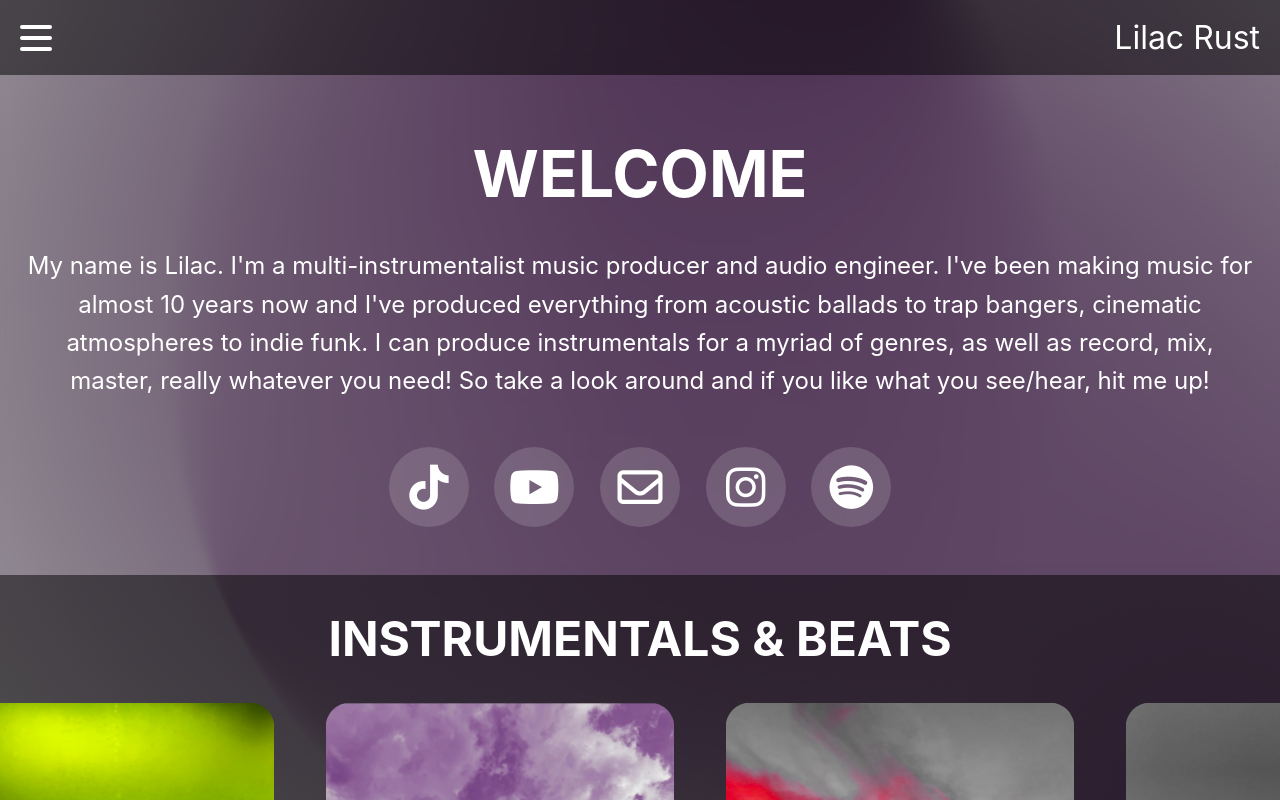
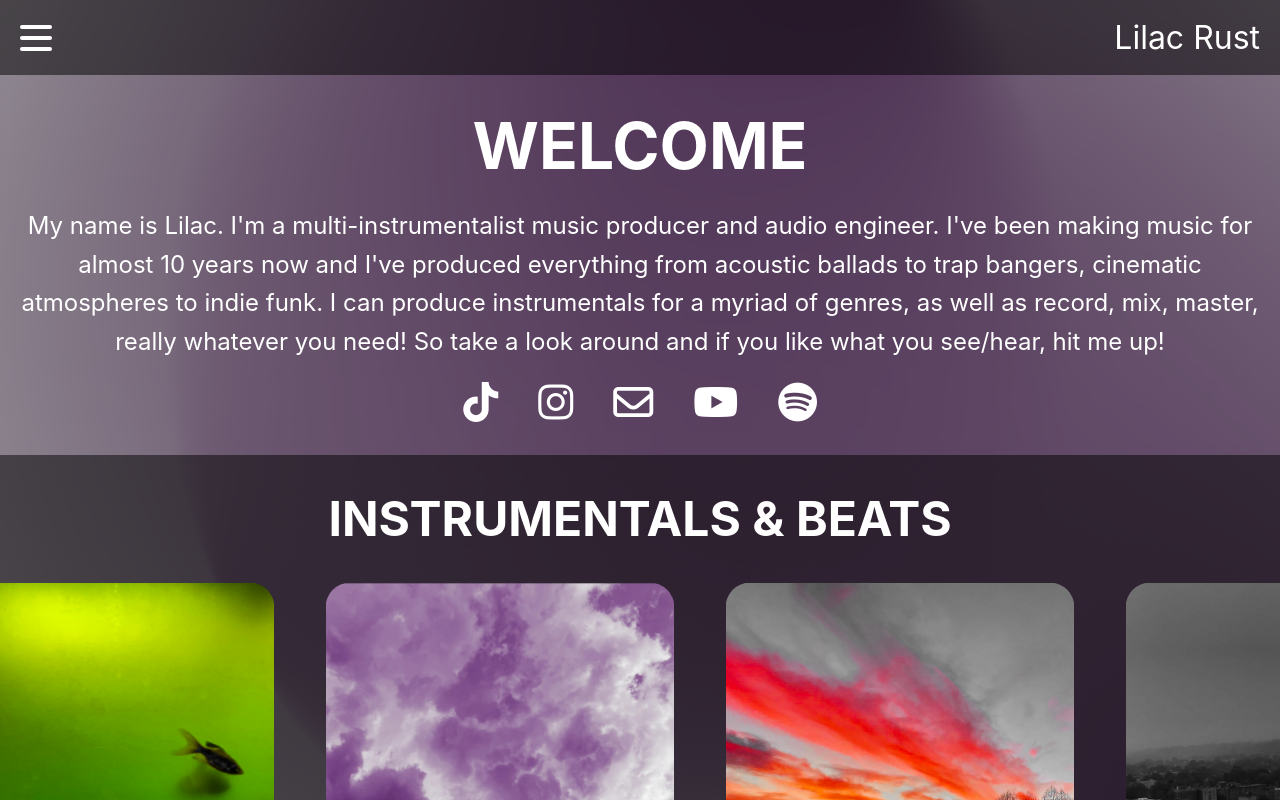
Before and after one commit to 18gdoyle/lilac-rust-recordings, a Vue app: page / in a window 1280 px wide. Shown: the top 800 px of the page. Built offline with nearby package versions, Linux system fonts and the light colour scheme.

Commit message:
updated styling

```diff
--- a/src/components/Footer.vue
+++ b/src/components/Footer.vue
@@ -1,23 +1,12 @@
+<script setup>
+import SocialLinks from '@/components/SocialLinks.vue';
+</script>
 <template>
     <footer class="footer">
         <div class="footer-content">
             <p class="footer-text">&copy; 2024 Lilac Rust. All Rights Reserved.</p>
             <div class="footer-social">
-                <a href="https://www.tiktok.com/@lilac_rust" class="social-link" target="_blank" rel="noopener noreferrer">
-                    <i class="fa-brands fa-tiktok"></i>
-                </a>
-                <a href="https://www.instagram.com/lilac_rust_music/" class="social-link" target="_blank" rel="noopener noreferrer">
-                    <i class="fa-brands fa-instagram"></i>
-                </a>
-                <a href="mailto:lilac.rust@gmail.com" class="social-link" target="_blank" rel="noopener noreferrer">
-                    <i class="fa-regular fa-envelope"></i>
-                </a>
-                <a href="https://www.youtube.com/@lilacrust" class="social-link" target="_blank" rel="noopener noreferrer">
-                    <i class="fa-brands fa-youtube"></i>
-                </a>
-                <a href="https://open.spotify.com/artist/1YT4RD3frRo0r9jVY9mBB5?si=jTH5pF9NRJKeDGDx5sNNuw" class="social-link" target="_blank" rel="noopener noreferrer">
-                    <i class="fa-brands fa-spotify"></i>
-                </a>
+                <SocialLinks></SocialLinks>
             </div>
         </div>
     </footer>
@@ -76,23 +65,4 @@ export default {
     margin-top: 10px;
     width: 100%;
 }
-
-.social-link {
-    font-size: 40px;
-    color: #fff;
-    margin: 0 20px;
-    transition: color 0.3s ease;
-}
-
-.social-link:hover {
-    color: rgb(215, 151, 233);
-}
-
-@media only screen and (max-width: 768px) {
-    .social-link {
-        font-size: 30px;
-        margin: 0 15px;
-    }
-}
-
 </style>
--- /dev/null
+++ b/src/components/SocialLinks.vue
@@ -0,0 +1,38 @@
+<template>
+    <a href="https://www.tiktok.com/@lilac_rust" class="social-link" target="_blank" rel="noopener noreferrer">
+        <i class="fa-brands fa-tiktok"></i>
+    </a>
+    <a href="https://www.instagram.com/lilac_rust_music/" class="social-link" target="_blank" rel="noopener noreferrer">
+        <i class="fa-brands fa-instagram"></i>
+    </a>
+    <a href="mailto:lilac.rust@gmail.com" class="social-link" target="_blank" rel="noopener noreferrer">
+        <i class="fa-regular fa-envelope"></i>
+    </a>
+    <a href="https://www.youtube.com/@lilacrust" class="social-link" target="_blank" rel="noopener noreferrer">
+        <i class="fa-brands fa-youtube"></i>
+    </a>
+    <a href="https://open.spotify.com/artist/1YT4RD3frRo0r9jVY9mBB5?si=jTH5pF9NRJKeDGDx5sNNuw" class="social-link"
+        target="_blank" rel="noopener noreferrer">
+        <i class="fa-brands fa-spotify"></i>
+    </a>
+</template>
+
+<style scoped>
+.social-link {
+    font-size: 40px;
+    color: #fff;
+    margin: 0 20px;
+    transition: color 0.3s ease;
+}
+
+.social-link:hover {
+    color: rgb(215, 151, 233);
+}
+
+@media only screen and (max-width: 768px) {
+    .social-link {
+        font-size: 30px;
+        margin: 0 15px;
+    }
+}
+</style>
--- a/src/views/HomeView.vue
+++ b/src/views/HomeView.vue
@@ -1,3 +1,6 @@
+<script setup>
+import SocialLinks from '@/components/SocialLinks.vue';
+</script>
 <template>
   <div style="width: 100%">
     <div class="centered bigWelcomeContainer">
@@ -14,36 +17,7 @@
             hit me up!
           </p>
           <div class="iconsRow">
-            <a
-              class="socialMediaButton"
-              href="https://www.tiktok.com/@lilac_rust"
-              target="_blank"
-              ><i class="fa-brands fa-tiktok socialMediaIcon"></i
-            ></a>
-            <a
-              class="socialMediaButton"
-              href="https://www.youtube.com/@lilacrust"
-              target="_blank"
-              ><i class="fa-brands fa-youtube socialMediaIcon"></i
-            ></a>
-            <a
-              class="socialMediaButton"
-              href="mailto:lilac.rust@gmail.com"
-              target="_blank"
-              ><i class="fa-regular fa-envelope socialMediaIcon"></i
-            ></a>
-            <a
-              class="socialMediaButton"
-              href="https://www.instagram.com/lilac_rust_music/"
-              target="_blank"
-              ><i class="fa-brands fa-instagram socialMediaIcon"></i
-            ></a>
-            <a
-              class="socialMediaButton"
-              href="https://open.spotify.com/artist/1YT4RD3frRo0r9jVY9mBB5?si=jTH5pF9NRJKeDGDx5sNNuw"
-              target="_blank"
-              ><i class="fa-brands fa-spotify socialMediaIcon"></i
-            ></a>
+            <SocialLinks></SocialLinks>
           </div>
         </div>
       </div>
@@ -52,20 +26,10 @@
       <h1 class="sectionTitle">INSTRUMENTALS & BEATS</h1>
       <div class="carousel-container">
         <div class="instrumentalCarousel">
-          <img
-            class="slide"
-            v-for="(image, index) in instrumentalImages"
-            :key="index"
-            :src="image"
-            :alt="'Slide ' + (index + 1)"
-          />
-          <img
-            class="slide"
-            v-for="(image, index) in instrumentalImages"
-            :key="index"
-            :src="image"
-            :alt="'Slide ' + (index + 1)"
-          />
+          <img class="slide" v-for="(image, index) in instrumentalImages" :key="index" :src="image"
+            :alt="'Slide ' + (index + 1)" />
+          <img class="slide" v-for="(image, index) in instrumentalImages" :key="index" :src="image"
+            :alt="'Slide ' + (index + 1)" />
           <img alt="Slide" class="slide" :src="instrumentalImages[0]" />
         </div>
       </div>
@@ -88,27 +52,12 @@
       <h1 class="sectionTitle">STUDIO SERVICES</h1>
       <div class="carousel-container">
         <div class="studioServicesCarousel">
-          <img
-            class="slide"
-            v-for="(image, index) in studioServicesImages"
-            :key="index"
-            :src="image"
-            :alt="'Slide ' + (index + 1)"
-          />
-          <img
-            class="slide"
-            v-for="(image, index) in studioServicesImages"
-            :key="index"
-            :src="image"
-            :alt="'Slide ' + (index + 1)"
-          />
-          <img
-            class="slide"
-            v-for="(image, index) in studioServicesImages"
-            :key="index"
-            :src="image"
-            :alt="'Slide ' + (index + 1)"
-          />
+          <img class="slide" v-for="(image, index) in studioServicesImages" :key="index" :src="image"
+            :alt="'Slide ' + (index + 1)" />
+          <img class="slide" v-for="(image, index) in studioServicesImages" :key="index" :src="image"
+            :alt="'Slide ' + (index + 1)" />
+          <img class="slide" v-for="(image, index) in studioServicesImages" :key="index" :src="image"
+            :alt="'Slide ' + (index + 1)" />
           <img alt="Slide" class="slide" :src="studioServicesImages[0]" />
         </div>
       </div>
@@ -134,27 +83,12 @@
       <h1 class="sectionTitle">PAST PROJECTS</h1>
       <div class="carousel-container">
         <div class="pastProjectsCarousel">
-          <img
-            class="slide"
-            v-for="(image, index) in pastProjectsImages"
-            :key="index"
-            :src="image"
-            :alt="'Slide ' + (index + 1)"
-          />
-          <img
-            class="slide"
-            v-for="(image, index) in pastProjectsImages"
-            :key="index"
-            :src="image"
-            :alt="'Slide ' + (index + 1)"
-          />
-          <img
-            class="slide"
-            v-for="(image, index) in pastProjectsImages"
-            :key="index"
-            :src="image"
-            :alt="'Slide ' + (index + 1)"
-          />
+          <img class="slide" v-for="(image, index) in pastProjectsImages" :key="index" :src="image"
+            :alt="'Slide ' + (index + 1)" />
+          <img class="slide" v-for="(image, index) in pastProjectsImages" :key="index" :src="image"
+            :alt="'Slide ' + (index + 1)" />
+          <img class="slide" v-for="(image, index) in pastProjectsImages" :key="index" :src="image"
+            :alt="'Slide ' + (index + 1)" />
           <img alt="Slide" class="slide" :src="pastProjectsImages[0]" />
         </div>
       </div>
@@ -203,13 +137,26 @@ export default {
 </script>
 
 <style scoped>
+.social-link {
+  font-size: 40px;
+  color: #fff;
+  margin: 0 20px;
+  transition: color 0.3s ease;
+}
+
+.social-link:hover {
+  color: rgb(215, 151, 233);
+}
+
 .descriptionText {
   font-size: x-large;
   text-align: center;
 }
+
 .sectionBreak {
   height: 20px;
 }
+
 .sectionDiv {
   display: flex;
   position: relative;
@@ -219,12 +166,15 @@ export default {
   padding-top: 2%;
   padding-bottom: 2%;
 }
+
 .darkSection {
-  background-color: rgba(0,0,0,.5);
+  background-color: rgba(0, 0, 0, .5);
 }
+
 .sectionTitle {
   font-size: xxx-large;
 }
+
 .welcomeDescription {
   font-size: x-large;
 }
@@ -236,7 +186,7 @@ export default {
   margin: 0 !important;
   border-radius: 0;
   flex-direction: column;
-  justify-content: space-evenly;
+  gap: 10px;
 }
 
 .bigWelcomeContainer {
@@ -245,7 +195,6 @@ export default {
 
 .overImage {
   width: 100%;
-  height: 80vh;
   text-align: center;
   border-radius: 10px;
   display: flex;
@@ -256,9 +205,7 @@ export default {
 
 .iconsRow {
   display: flex;
-  padding-top: 2%;
   width: 100%;
-  gap: 2vw;
   justify-content: center;
 }
 
@@ -309,7 +256,7 @@ export default {
 .glassDiv {
   margin: 2%;
   color: white;
-  padding: 2%;
+  padding: 20px;
   background: rgba(0, 0, 0, 0);
   box-shadow: none;
 }
@@ -335,6 +282,7 @@ export default {
   color: #fff;
   transition: 0.3s;
 }
+
 .mobileButtonLink:hover {
   box-shadow: 0 0 15px 5px rgb(255, 255, 255, 0.5);
 }
@@ -357,6 +305,7 @@ export default {
   cursor: pointer;
   transition: 0.3s;
 }
+
 .socialMediaButton:hover {
   box-shadow: 0 0 15px 5px rgb(255, 255, 255, 0.5);
 }
@@ -431,30 +380,38 @@ export default {
   .overImage {
     max-height: 500px;
   }
+
   .sectionTitle {
     font-size: x-large;
     margin-bottom: 1%;
   }
+
   .descriptionText {
     font-size: large;
   }
+
   .socialMediaIcon {
     font-size: 200%;
     margin: auto;
   }
+
   .socialMediaButton {
     max-height: 50px;
     max-width: 50px;
   }
+
   .welcomeDescription {
     font-size: large;
   }
+
   .bigWelcomeGlass {
     justify-content: space-evenly;
   }
+
   .hugeWelcome {
     font-size: 300%;
   }
+
   .mobileButtonLink {
     padding: 4%;
     gap: 2vw;
@@ -464,14 +421,11 @@ export default {
   .glassDiv {
     width: 100%;
     margin: 0%;
-    padding: 0%;
     margin-top: 0%;
     border-radius: 0;
     background: rgba(0, 0, 0, 0);
     display: flex;
     flex-direction: column;
-    padding-left: 3%;
-    padding-right: 3%;
   }
 
   .description {
--- a/src/views/MyMusicView.vue
+++ b/src/views/MyMusicView.vue
@@ -1,6 +1,6 @@
 <template>
     <div style="position: relative; justify-content: center; display: flex; flex-direction: column; align-items: center;">
-        <img alt="Lilac Rust Profile Image" src="/lilacProfile.jpg" class="profileImage">
+        <img alt="Lilac Rust Profile Image" src="/lilacProfileWithFace.jpg" class="profileImage">
         <div class="buttonsContainer">
             <a class="socialMediaButtonLong"
                 href="https://open.spotify.com/artist/1YT4RD3frRo0r9jVY9mBB5?si=jTH5pF9NRJKeDGDx5sNNuw" target="_blank">
@@ -38,6 +38,7 @@
                 <i class="fa-brands fa-soundcloud socialMediaIcon"></i>
             </a>
         </div>
+        <br />
     </div>
 </template>
 
```
Also changed, not shown: src/components/PastProject.vue (+22 -29 lines).
